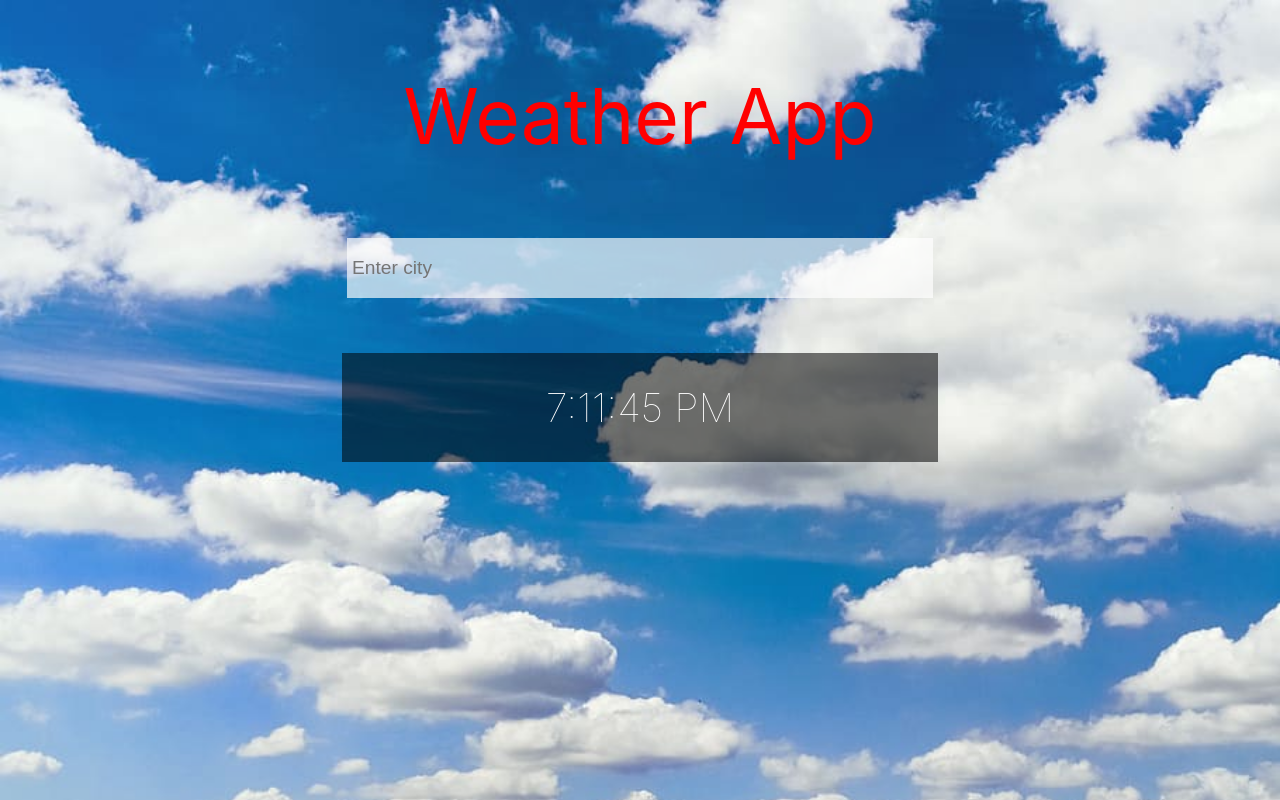
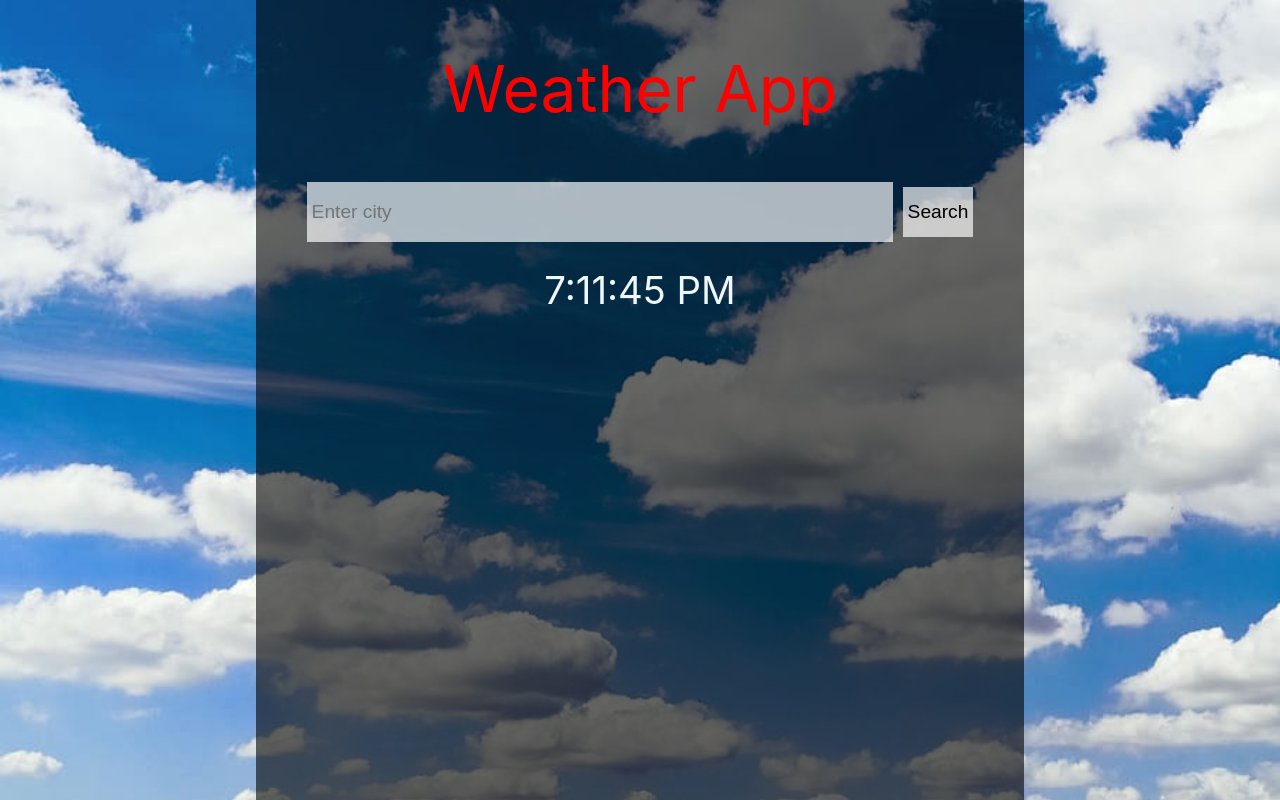
Before and after one commit to seansiganoff/weather-app, a React (Create React App) app: page / in a window 1280 px wide. Built offline with nearby package versions, Linux system fonts and the light colour scheme.

Commit message:
Re-designed

```diff
--- a/src/Components/app/App.css
+++ b/src/Components/app/App.css
@@ -5,36 +5,33 @@
   background-size: cover;
   height: 100vh;
   width: auto;
+  margin: 0;
+}
+
+.overlay-container {
+  background-color: rgba(0, 0, 0, 0.591);
+  width: 60%;
+  margin: 0 auto;
+  height: 100%;
 }
 
 .heading {
   text-align: center;
-  padding: 70px;
+  padding: 50px;
   margin: 0;
   color: rgb(255, 0, 0);
-  font-size: 6vw;
+  font-size: 5vw;
   font-weight: 400;
 
 }
 
-.welcome {
-  margin-top: 50px;
-  background-color: rgba(0, 0, 0, 0.542);
-  text-align: center;
-  font-size: 40px;
-  color: rgb(255, 255, 255);
-  padding: 30px;
-  font-weight: 100;
-}
 
 
-.container {
-  display: grid;
+.input-container {
+  display: flex;
   align-items: center;
   justify-content: center;
 }
-
-
 
 .input {
   height: 50px;
@@ -47,18 +44,52 @@
   margin: 5px;
 }
 
-.inputDiv {
+
+
+.clock {
   display: flex;
+  align-items: center;
+  justify-content: center;
+  font-size: 3vw;
+  margin: 20px;
+  color: aliceblue;
+}
+
+.result-container {
+  display: grid;
   align-items: center;
   justify-content: center;
 }
 
+
+
+.submit {
+  background-color: rgba(255, 255, 255, 0.675);
+  border: 0;
+  height: 50px;
+  padding: 5px;
+  margin: 5px;
+  font-size: 1.5vw;
+}
+
+
+
+
+
+
+
+
+
+
+
 @media only screen and (max-width: 600px)  {
   .heading {
-    font-size: 11vw;
+    font-size: 9vw;
   }
 
   .input {
     font-size: 1.5vh;
   }
+
+
 }
--- a/src/Components/app/App.js
+++ b/src/Components/app/App.js
@@ -10,7 +10,7 @@ function App() {
   const [city, setCity] = useState("");
 
   const getWeather = (event) => {
-    if(event.key === 'Enter') {
+    event.preventDefault();
     fetch(`https://api.openweathermap.org/data/2.5/weather?q=${city}&units=imperial&APPID=${apiKey}`).then(
       response => response.json()
     ).then(
@@ -20,32 +20,34 @@ function App() {
       }
     )
   }
-  }
 
 
 
 
   return (
     <div className='appContainer'>
+      <div className='overlay-container'>
         <h1 className='heading'>Weather App</h1>
-
-      <div className='container'>
-        <div className='inputDiv'>
+          <div className='input-container'>
+            <form onSubmit={getWeather}>
               <input
                 className='input'
                 onChange={e => setCity(e.target.value)}
                 value={city}
-            onKeyPress={getWeather}
                 placeholder="Enter city"
                 type='text'
               />
+              <button className='submit' type='submit'>Search</button>
+            </form>
+          </div>
+          <div className='clock'>
+            <Clock />
           </div>
 
+          <div className='result-container'>
 
             {typeof weatherData.main === 'undefined' ? (
-          <div className='welcome'>
-            <Clock />
-          </div>
+              <></>
             ) : (
               <Results
                 name={weatherData.name}
@@ -55,7 +57,7 @@ function App() {
 
             ) }
           </div>
-
+      </div>
     </div>
   );
 
--- a/src/Components/results/Results.css
+++ b/src/Components/results/Results.css
@@ -2,12 +2,23 @@
     display: grid;
     align-items: center;
     justify-content: center;
-    font-size: 50px;
-    color: whitesmoke;
-    margin: 15% 4%;
-    font-weight: 100;
-    background: rgba(0, 0, 0, 0.523);
-    padding: 40px;
+    font-size: 3vw;
+    color: rgb(255, 255, 255);
+    font-weight: 400;
+    background: rgba(0, 0, 0, 0);
+    padding: 10px;
+    width: 20vw;
+    margin-top: 5%;
+}
 
+p {
+    margin: 30px;
+    padding: 0;
+}
 
-}
+@media only screen and (max-width: 600px)  {
+   .resultsDiv {
+       font-size: 5.5vw;
+   }
+
+  }
--- a/src/Components/results/Results.js
+++ b/src/Components/results/Results.js
@@ -1,16 +1,14 @@
 import React from 'react'
 import './Results.css'
-import Clock from '../clock/Clock'
 
 
 
 export default function Results({name, temp, condition}) {
-
   return (
       <div className="resultsDiv">
-          <Clock />
-          <p>{temp}&deg;F and {(condition ===  'Clouds' ? 'Cloudy' : condition)} in {name}</p>
-
+          <p>{name}</p>
+          <p>{temp}&deg;F</p>
+          <p>{(condition ===  'Clouds' ? 'Cloudy' : condition)}</p>
       </div>
   )
 }
```
Lines whose indentation alone changed are shown as unchanged.
